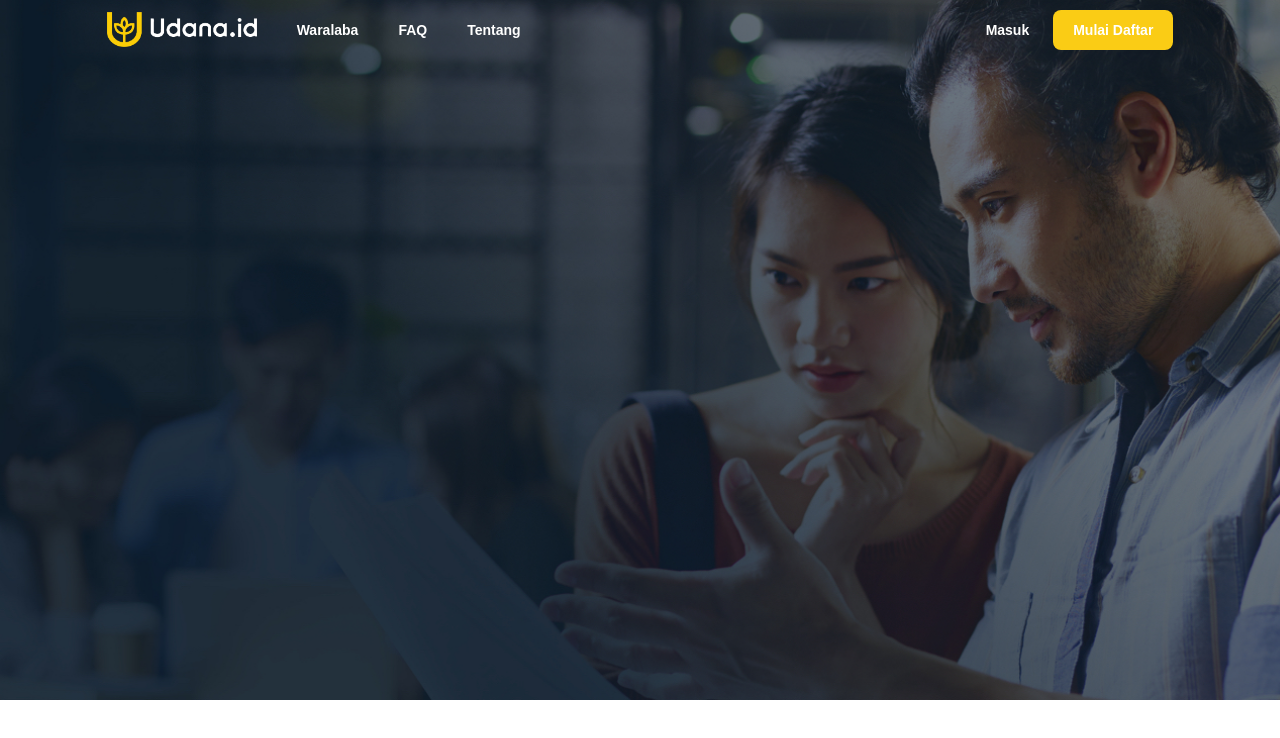
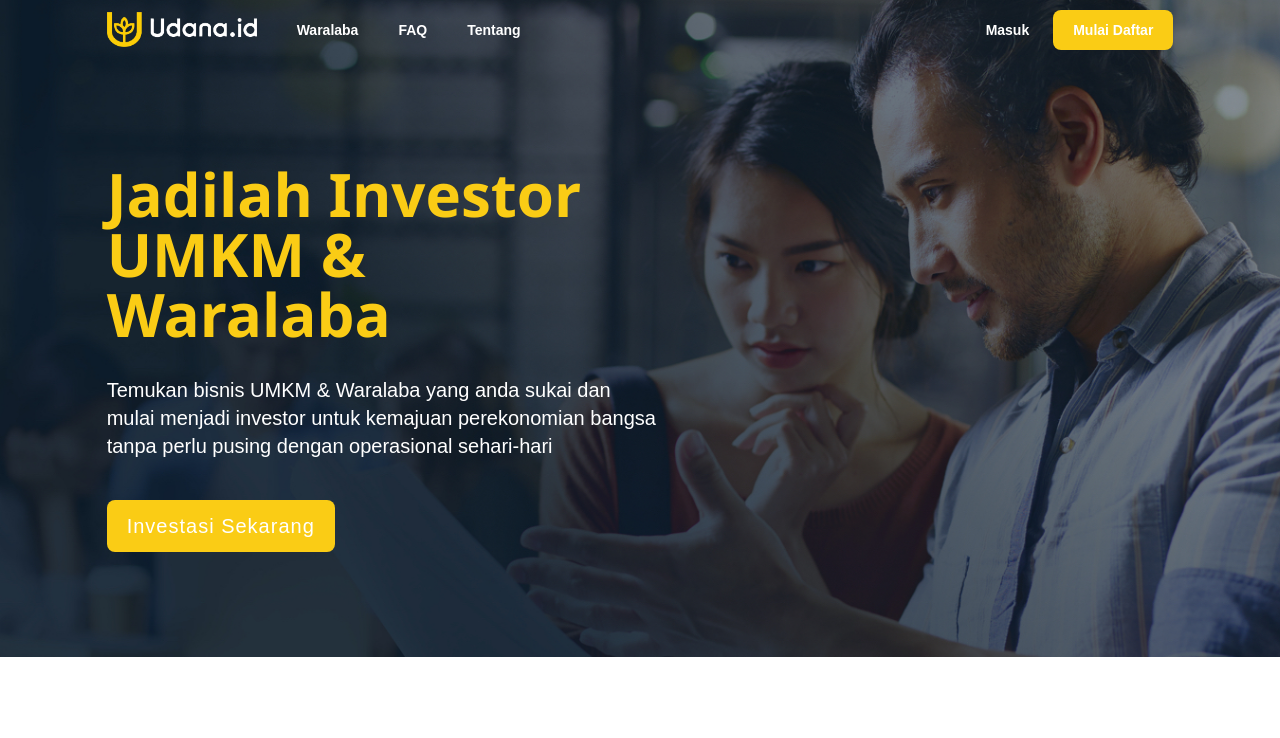
Before and after one commit to alfirman-interview-test/udana.id-project-test, a React (Create React App) app: page / in a window 1280 px wide. Shown: the top 738 px of the page. Built offline with nearby package versions, Linux system fonts and the light colour scheme.

Commit message:
feat: title

```diff
--- a/src/App.js
+++ b/src/App.js
@@ -4,12 +4,30 @@ function App() {
   return (
     <div className="min-h-screen font-karla">
       <div
-        className="h-[700px] text-white bg-cover"
+        className="h-[657px] text-white bg-cover "
         style={{
           backgroundImage: "url('/assets/img/hero-image.jpg')",
         }}
       >
-        <Header />
+        <div className="flex flex-col w-5/6 h-full mx-auto">
+          <Header />
+          <div className="my-auto w-[550px]">
+            <h1 className="text-6xl font-bold font-ubuntu text-yellow-400">
+              Jadilah Investor UMKM & Waralaba
+            </h1>
+            <p className="text-xl mt-8">
+              Temukan bisnis UMKM & Waralaba yang anda sukai dan mulai menjadi
+              investor untuk kemajuan perekonomian bangsa tanpa perlu pusing
+              dengan operasional sehari-hari
+            </p>
+            <a
+              href="https://udana.id/register"
+              className="mt-10 inline-block py-3 px-5 bg-yellow-400 hover:bg-yellow-500 duration-500 rounded-lg text-xl tracking-wider"
+            >
+              Investasi Sekarang
+            </a>
+          </div>
+        </div>
       </div>
     </div>
   );
--- a/src/components/Header.js
+++ b/src/components/Header.js
@@ -1,6 +1,6 @@
 export default function Header() {
   return (
-    <header className="w-5/6 mx-auto py-3 flex justify-between items-center">
+    <header className="py-3 flex justify-between items-center">
       <nav>
         <ul className="flex items-center text-sm space-x-10">
           <li>
```
